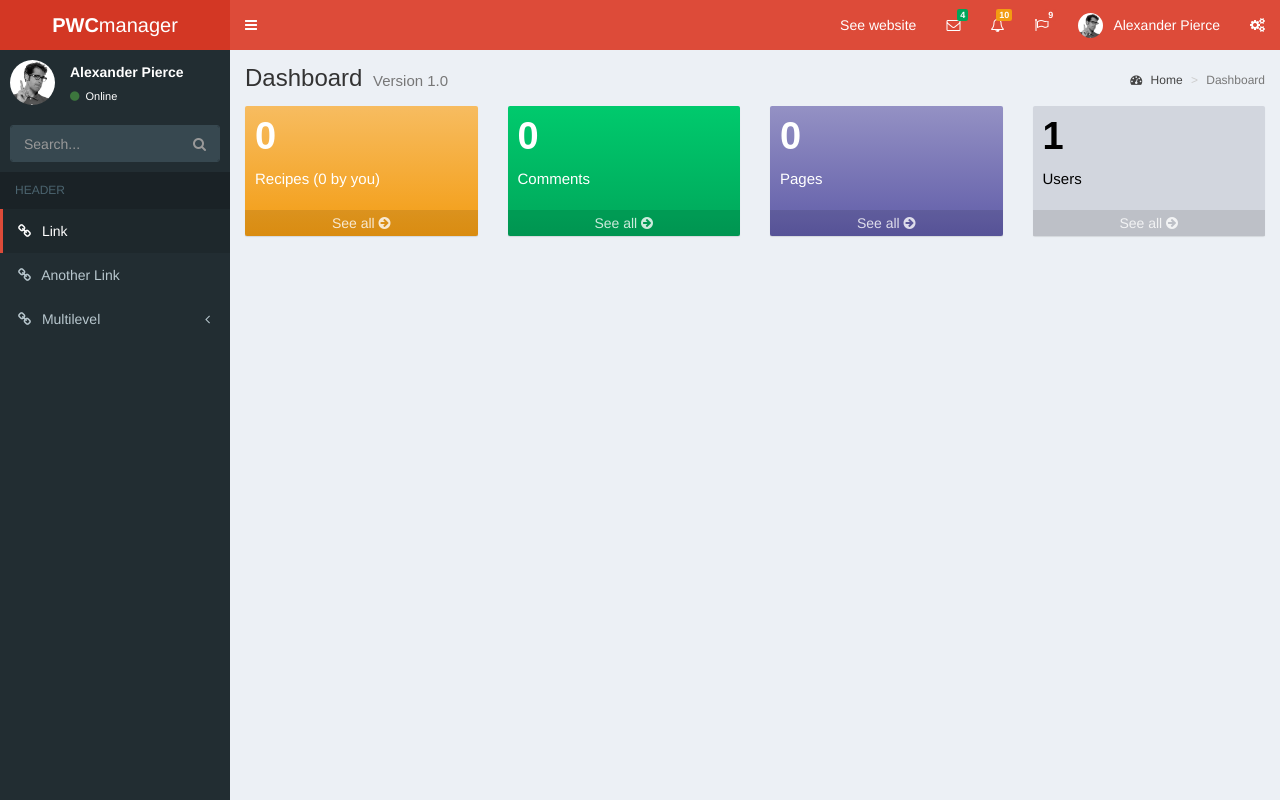
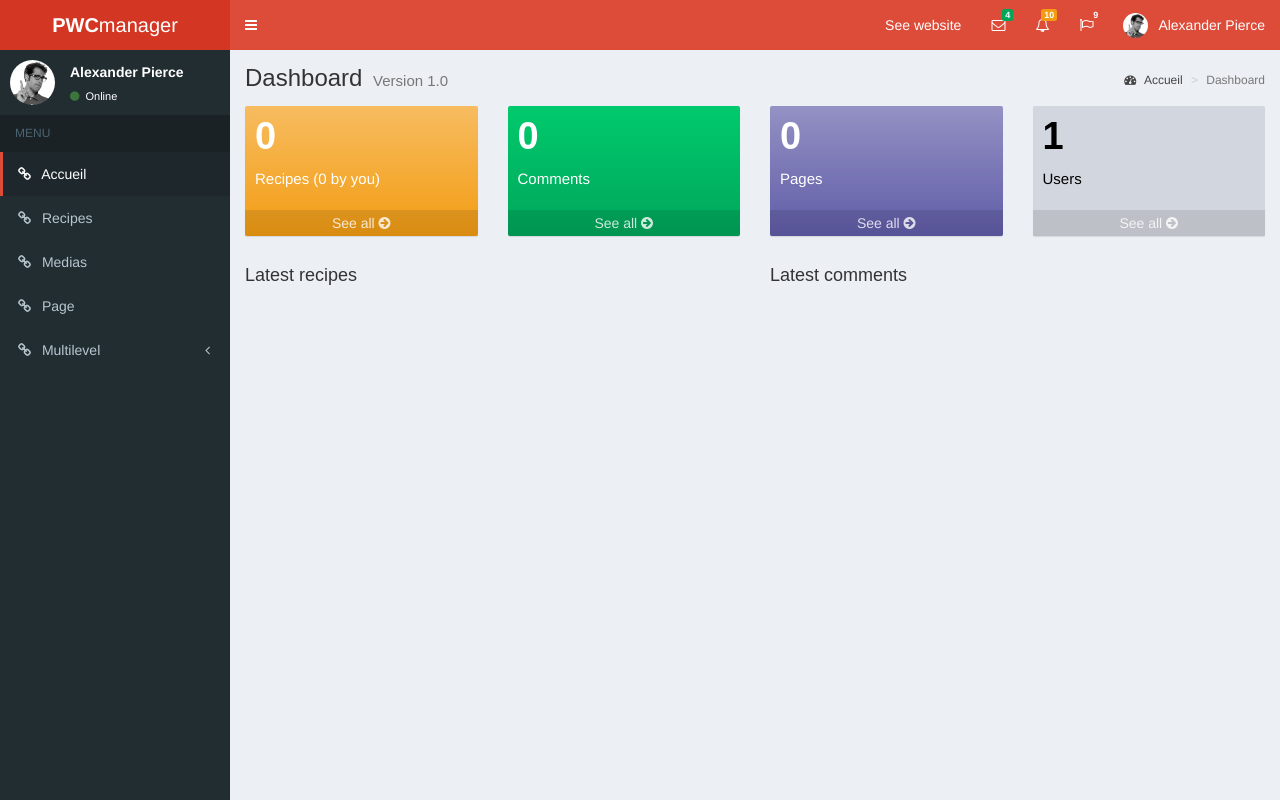
Before and after one commit to AlypieFr/pywebcooking, a Django app: page /panel/ in a window 1280 px wide. Run offline with Django 3.2, Linux system fonts and the light colour scheme; the visitor is signed in with stand-in values (Sample User, id 1); data comes from the database, SQL or seed files in the repository; data that the repository does not hold is empty; parts of the project's set-up code (start-up, migrations or seed data) failed here and were passed over; some libraries are stand-ins or nearby versions.

Commit message:
Improve user panel index and sidebar

```diff
--- /dev/null
+++ b/panel/static/css/style_panel.css
@@ -0,0 +1,5 @@
+.latest-recipe,.latest-comment {
+    background: white;
+    padding: 3px;
+    margin-bottom: 8px;
+}
--- a/panel/views/IndexView.py
+++ b/panel/views/IndexView.py
@@ -13,9 +13,22 @@ class IndexView(View):
         print(request)
         if not self.request.user.is_authenticated:
             return redirect('%s?next=%s' % (settings.LOGIN_URL, request.path))
-        nb_recipes = Recipe.objects.all().count()
-        nb_recipes_user = Recipe.objects.filter(author__user=self.request.user).count()
-        nb_comments = Comment.objects.filter(published=True).count()
+        recipes = Recipe.objects.all()
+        nb_recipes = recipes.count()
+        recipes_user = Recipe.objects.filter(author__user=self.request.user)
+        last_recipes = recipes_user.order_by("pub_date").reverse()[:5]
+        nb_recipes_user = recipes_user.count()
+        comments = Comment.objects.filter(published=True)
+        latest_comments = comments.filter(recipe__in=recipes_user).order_by("pub_date").reverse()[:5]
+        last_comments = []
+        for comment in latest_comments:
+            last_comments.append({
+                "pseudo": comment.pseudo if comment.pseudo is not None else comment.author.user.username,
+                "comment": comment.content,
+                "pub_date": comment.pub_date,
+                "recipe": comment.recipe
+            })
+        nb_comments = comments.count()
         nb_users = User.objects.all().count()
         context = {
             "title": _("User panel") + " - " + settings.SITE_NAME,
@@ -23,6 +36,8 @@ class IndexView(View):
             "nb_recipes_user": nb_recipes_user,
             "nb_comments": nb_comments,
             "nb_pages": 0,  # TODO: update this when page will be implemented
-            "nb_users": nb_users if request.user.is_staff else 0
+            "nb_users": nb_users if request.user.is_staff else 0,
+            "last_recipes": last_recipes,
+            "last_comments": last_comments,
         }
         return render(request, 'panel/index.html', context)
--- a/templates/panel/base.html
+++ b/templates/panel/base.html
@@ -23,6 +23,8 @@
     <link rel="stylesheet" type="text/css" href="{% static 'css/bootstrap-datepicker.min.css' %}">
     <!-- bootstrap wysihtml5 - text editor -->
     <link rel="stylesheet" type="text/css" href="{% static 'css/bootstrap3-wysihtml5.min.css' %}">
+    <!-- main style -->
+    <link rel="stylesheet" type="text/css" href="{% static 'css/style_panel.css' %}">
 </head>
 <body class="hold-transition skin-red sidebar-mini">
 <!-- Main Header -->
@@ -198,10 +200,6 @@
                         </li>
                     </ul>
                 </li>
-                <!-- Control Sidebar Toggle Button -->
-                <li>
-                    <a href="#" data-toggle="control-sidebar"><i class="fa fa-gears"></i></a>
-                </li>
             </ul>
         </div>
     </nav>
@@ -226,24 +224,14 @@
             </div>
         </div>
 
-        <!-- search form (Optional) -->
-        <form action="#" method="get" class="sidebar-form">
-            <div class="input-group">
-                <input type="text" name="q" class="form-control" placeholder="Search...">
-                <span class="input-group-btn">
-              <button type="submit" name="search" id="search-btn" class="btn btn-flat"><i class="fa fa-search"></i>
-              </button>
-            </span>
-            </div>
-        </form>
-        <!-- /.search form -->
-
         <!-- Sidebar Menu -->
         <ul class="sidebar-menu" data-widget="tree">
-            <li class="header">HEADER</li>
+            <li class="header">MENU</li>
             <!-- Optionally, you can add icons to the links -->
-            <li class="active"><a href="#"><i class="fa fa-link"></i> <span>Link</span></a></li>
-            <li><a href="#"><i class="fa fa-link"></i> <span>Another Link</span></a></li>
+            <li class="active"><a href="#"><i class="fa fa-link"></i> <span>{% trans "Home" %}</span></a></li>
+            <li><a href="#"><i class="fa fa-link"></i> <span>{% trans "Recipes" %}</span></a></li>
+            <li><a href="#"><i class="fa fa-link"></i> <span>{% trans "Medias" %}</span></a></li>
+            <li><a href="#"><i class="fa fa-link"></i> <span>{% trans "Page" %}</span></a></li>
             <li class="treeview">
                 <a href="#"><i class="fa fa-link"></i> <span>Multilevel</span>
                     <span class="pull-right-container">
--- a/templates/panel/index.html
+++ b/templates/panel/index.html
@@ -4,12 +4,12 @@
 {% block content %}
     <section class="content-header">
         <h1>
-            Dashboard
+            {% trans "Dashboard" %}
             <small>Version 1.0</small>
         </h1>
         <ol class="breadcrumb">
-            <li><a href="#"><i class="fa fa-dashboard"></i> Home</a></li>
-            <li class="active">Dashboard</li>
+            <li><a href="#"><i class="fa fa-dashboard"></i> {% trans "Home" %}</a></li>
+            <li class="active">{% trans "Dashboard" %}</li>
         </ol>
     </section>
     <section class="content">
@@ -62,5 +62,27 @@
                 </div>
             {% endif %}
         </div>
+        <div class="row">
+            <div class="col-xs-6">
+                <h4>{% trans "Latest recipes" %}</h4>
+                {% for recipe in last_recipes %}
+                    <div class="latest-recipe">
+                        <p><strong><a href="#">{{ recipe.title }}</a></strong><br/>
+                            <em>{{ recipe.pub_date }}</em></p>
+                        <p>{{ recipe.description|truncatewords:20 }}</p>
+                    </div>
+                {% endfor %}
+            </div>
+            <div class="col-xs-6">
+                <h4>{% trans "Latest comments" %}</h4>
+                {% for comment in last_comments %}
+                    <div class="latest-comment">
+                        <p><strong><a href="#">{{ comment.pseudo }} - dans &laquo;{{ comment.recipe.title }}&raquo;</a></strong><br/>
+                            <em>{{ comment.pub_date }}</em></p>
+                        <p>{{ comment.comment|truncatewords:20 }}</p>
+                    </div>
+                {% endfor %}
+            </div>
+        </div>
     </section>
 {% endblock %}
```
Also changed, not shown: locale/fr/LC_MESSAGES/django.po, 1 other file.
